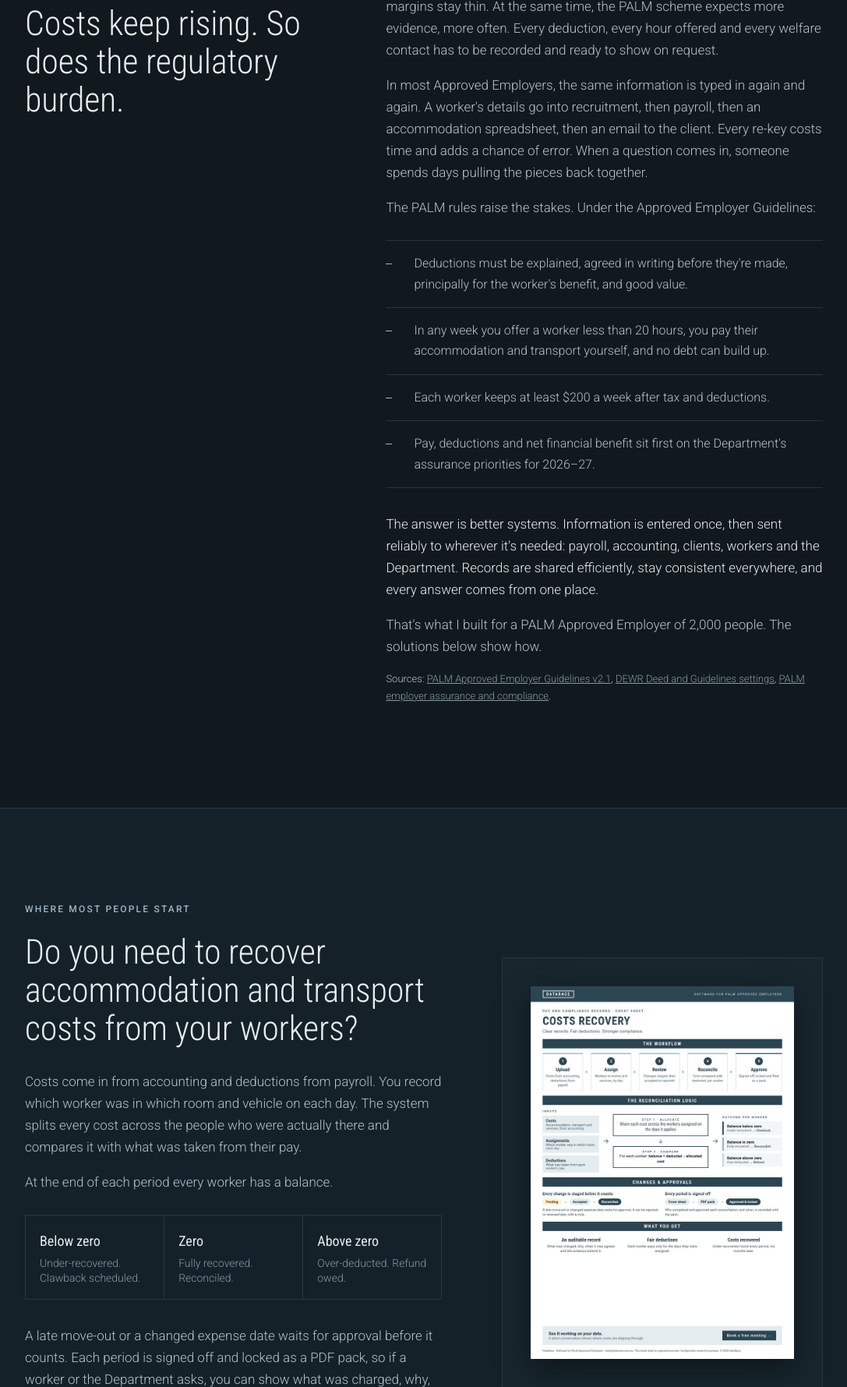
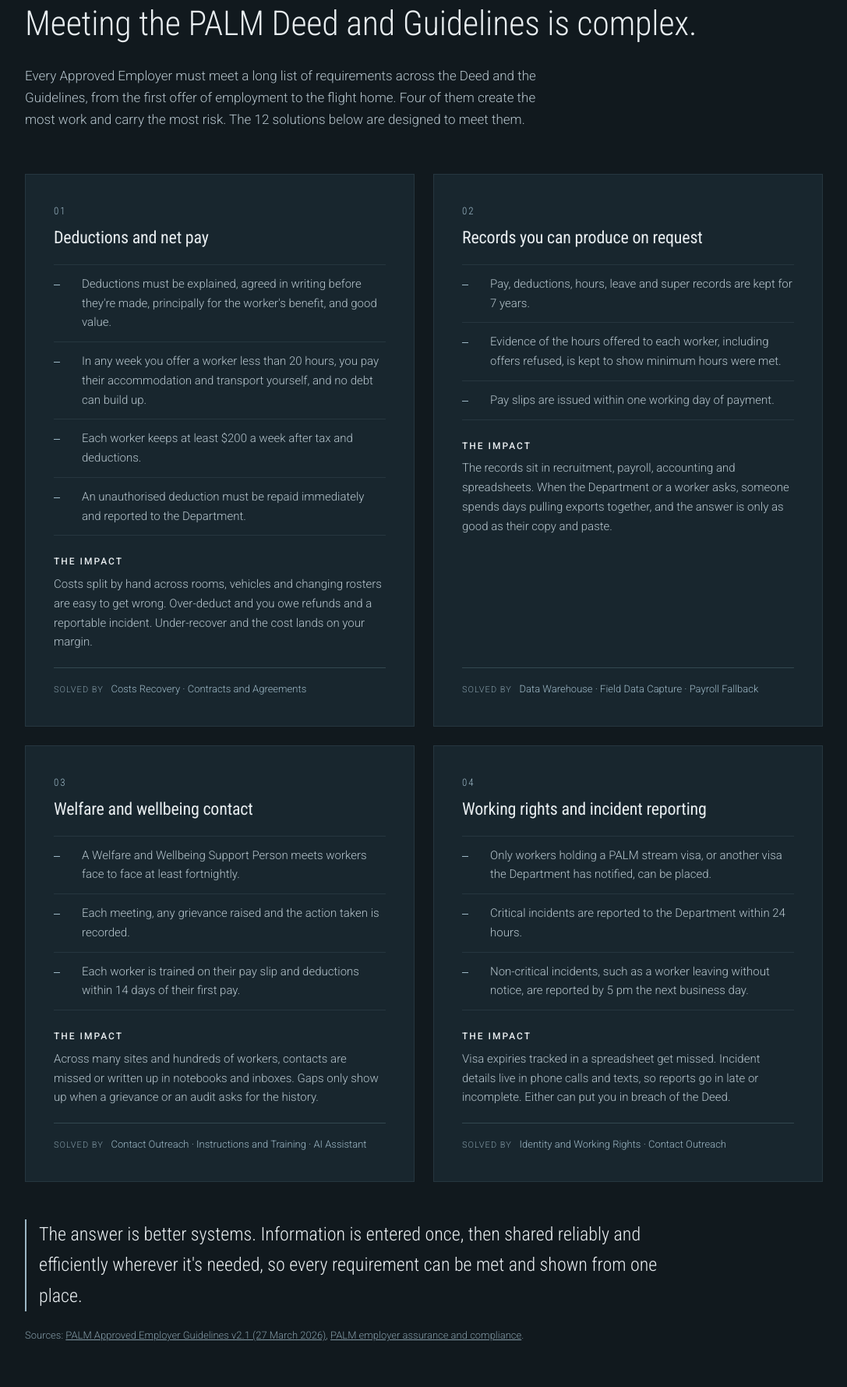
Before and after one commit to nigelmcn/datarace_v1, a plain HTML site: page index.html in a window 1280 px wide. Shown: the part 1248-3027 px from the top of the page at 78% size, without its empty margins (96-1183 px from the left). Drawn offline with Linux system fonts and the light colour scheme.

Commit message:
Rebuild problem section around four PALM Deed and Guidelines requirements
Co-Authored-By: Claude Opus 5.5 <noreply@anthropic.com>
Claude-Session: https://claude.ai/code/session_01LgvxvRsB2fxLHHaLwRmSnP

```diff
--- a/index.html
+++ b/index.html
@@ -60,25 +60,64 @@
 </section>
 
 <section id="problem">
-  <div class="wrap split">
-    <div>
+  <div class="wrap">
     <p class="eyebrow">The problem</p>
-      <h2>Costs keep rising. So does the regulatory burden.</h2>
-    </div>
-    <div class="prose">
-      <p>Wages, accommodation, transport and insurance cost more every year, and margins stay thin. At the same time, the PALM scheme expects more evidence, more often. Every deduction, every hour offered and every welfare contact has to be recorded and ready to show on request.</p>
-      <p>In most Approved Employers, the same information is typed in again and again. A worker's details go into recruitment, then payroll, then an accommodation spreadsheet, then an email to the client. Every re-key costs time and adds a chance of error. When a question comes in, someone spends days pulling the pieces back together.</p>
-      <p>The PALM rules raise the stakes. Under the Approved Employer Guidelines:</p>
+    <h2>Meeting the PALM Deed and Guidelines is complex.</h2>
+    <p class="intro">Every Approved Employer must meet a long list of requirements across the Deed and the Guidelines, from the first offer of employment to the flight home. Four of them create the most work and carry the most risk. The 12 solutions below are designed to meet them.</p>
+
+    <div class="reqs">
+      <article class="req">
+        <p class="req-n">01</p>
+        <h3>Deductions and net pay</h3>
         <ul class="rules">
           <li>Deductions must be explained, agreed in writing before they're made, principally for the worker's benefit, and good value.</li>
           <li>In any week you offer a worker less than 20 hours, you pay their accommodation and transport yourself, and no debt can build up.</li>
           <li>Each worker keeps at least $200 a week after tax and deductions.</li>
-        <li>Pay, deductions and net financial benefit sit first on the Department's assurance priorities for 2026–27.</li>
+          <li>An unauthorised deduction must be repaid immediately and reported to the Department.</li>
         </ul>
-      <p class="strong">The answer is better systems. Information is entered once, then sent reliably to wherever it's needed: payroll, accounting, clients, workers and the Department. Records are shared efficiently, stay consistent everywhere, and every answer comes from one place.</p>
-      <p>That's what I built for a PALM Approved Employer of 2,000 people. The solutions below show how.</p>
-      <p class="src">Sources: <a href="https://www.palmscheme.gov.au/sites/default/files/2026-03/PALM%20scheme%20Approved%20Employer%20Guidelines%20v2.1.pdf" target="_blank" rel="noopener">PALM Approved Employer Guidelines v2.1</a>, <a href="https://www.dewr.gov.au/download/15464/palm-scheme-approved-employer-deed-and-guidelines-settings-and-transition-advice/33519/palm-scheme-approved-employer-deed-and-guidelines-settings-and-transition-advice/pdf" target="_blank" rel="noopener">DEWR Deed and Guidelines settings</a>, <a href="https://www.palmscheme.gov.au/employer-assurance-and-compliance" target="_blank" rel="noopener">PALM employer assurance and compliance</a>.</p>
+        <p class="req-impact"><b>The impact</b>Costs split by hand across rooms, vehicles and changing rosters are easy to get wrong. Over-deduct and you owe refunds and a reportable incident. Under-recover and the cost lands on your margin.</p>
+        <p class="req-sol">Costs Recovery · Contracts and Agreements</p>
+      </article>
+
+      <article class="req">
+        <p class="req-n">02</p>
+        <h3>Records you can produce on request</h3>
+        <ul class="rules">
+          <li>Pay, deductions, hours, leave and super records are kept for 7 years.</li>
+          <li>Evidence of the hours offered to each worker, including offers refused, is kept to show minimum hours were met.</li>
+          <li>Pay slips are issued within one working day of payment.</li>
+        </ul>
+        <p class="req-impact"><b>The impact</b>The records sit in recruitment, payroll, accounting and spreadsheets. When the Department or a worker asks, someone spends days pulling exports together, and the answer is only as good as their copy and paste.</p>
+        <p class="req-sol">Data Warehouse · Field Data Capture · Payroll Fallback</p>
+      </article>
+
+      <article class="req">
+        <p class="req-n">03</p>
+        <h3>Welfare and wellbeing contact</h3>
+        <ul class="rules">
+          <li>A Welfare and Wellbeing Support Person meets workers face to face at least fortnightly.</li>
+          <li>Each meeting, any grievance raised and the action taken is recorded.</li>
+          <li>Each worker is trained on their pay slip and deductions within 14 days of their first pay.</li>
+        </ul>
+        <p class="req-impact"><b>The impact</b>Across many sites and hundreds of workers, contacts are missed or written up in notebooks and inboxes. Gaps only show up when a grievance or an audit asks for the history.</p>
+        <p class="req-sol">Contact Outreach · Instructions and Training · AI Assistant</p>
+      </article>
+
+      <article class="req">
+        <p class="req-n">04</p>
+        <h3>Working rights and incident reporting</h3>
+        <ul class="rules">
+          <li>Only workers holding a PALM stream visa, or another visa the Department has notified, can be placed.</li>
+          <li>Critical incidents are reported to the Department within 24 hours.</li>
+          <li>Non-critical incidents, such as a worker leaving without notice, are reported by 5 pm the next business day.</li>
+        </ul>
+        <p class="req-impact"><b>The impact</b>Visa expiries tracked in a spreadsheet get missed. Incident details live in phone calls and texts, so reports go in late or incomplete. Either can put you in breach of the Deed.</p>
+        <p class="req-sol">Identity and Working Rights · Contact Outreach</p>
+      </article>
     </div>
+
+    <p class="req-answer">The answer is better systems. Information is entered once, then shared reliably and efficiently wherever it's needed, so every requirement can be met and shown from one place.</p>
+    <p class="src">Sources: <a href="https://www.palmscheme.gov.au/sites/default/files/2026-03/PALM%20scheme%20Approved%20Employer%20Guidelines%20v2.1.pdf" target="_blank" rel="noopener">PALM Approved Employer Guidelines v2.1 (27 March 2026)</a>, <a href="https://www.palmscheme.gov.au/employer-assurance-and-compliance" target="_blank" rel="noopener">PALM employer assurance and compliance</a>.</p>
   </div>
 </section>
 
--- a/styles.css
+++ b/styles.css
@@ -81,6 +81,18 @@ section{padding:clamp(72px,10vw,120px) 0;border-top:1px solid var(--line)}
 .rules{list-style:none;padding:0;margin:28px 0 32px;border-top:1px solid var(--line)}
 .rules li{padding:16px 0;border-bottom:1px solid var(--line);color:var(--text-2);font-size:16px;display:grid;grid-template-columns:28px 1fr;gap:8px}
 .rules li::before{content:'';width:8px;height:1px;background:var(--accent);margin-top:13px}
+.reqs{display:grid;grid-template-columns:repeat(2,minmax(0,1fr));gap:24px}
+.req{border:1px solid var(--line);background:var(--surface);padding:clamp(24px,3vw,36px);display:flex;flex-direction:column}
+.req-n{font-family:var(--display);font-size:13px;letter-spacing:2px;color:var(--accent);margin:0 0 10px}
+.req h3{margin:0}
+.req .rules{margin:20px 0 24px}
+.req .rules li{font-size:15px;padding:12px 0}
+.req-impact{color:var(--text-2);font-size:15px;margin:0 0 20px}
+.req-impact b{display:block;font-size:12px;font-weight:500;letter-spacing:2px;text-transform:uppercase;color:var(--text);margin-bottom:6px}
+.req-sol{margin:auto 0 0;padding-top:16px;border-top:1px solid var(--line-2);font-size:13px;color:var(--accent)}
+.req-sol::before{content:'Solved by  ';color:var(--muted);letter-spacing:1px;text-transform:uppercase;font-size:11px;margin-right:6px}
+.req-answer{font-family:var(--display);font-size:clamp(20px,2vw,24px);color:var(--text);max-width:860px;margin:48px 0 20px;padding-left:16px;border-left:2px solid var(--accent)}
+@media (max-width:860px){.reqs{grid-template-columns:1fr}}
 .src{font-size:13px;color:var(--muted)}
 .src a{color:var(--muted)}
 .src a:hover{color:var(--text)}
```
Lines whose indentation alone changed are shown as unchanged.
